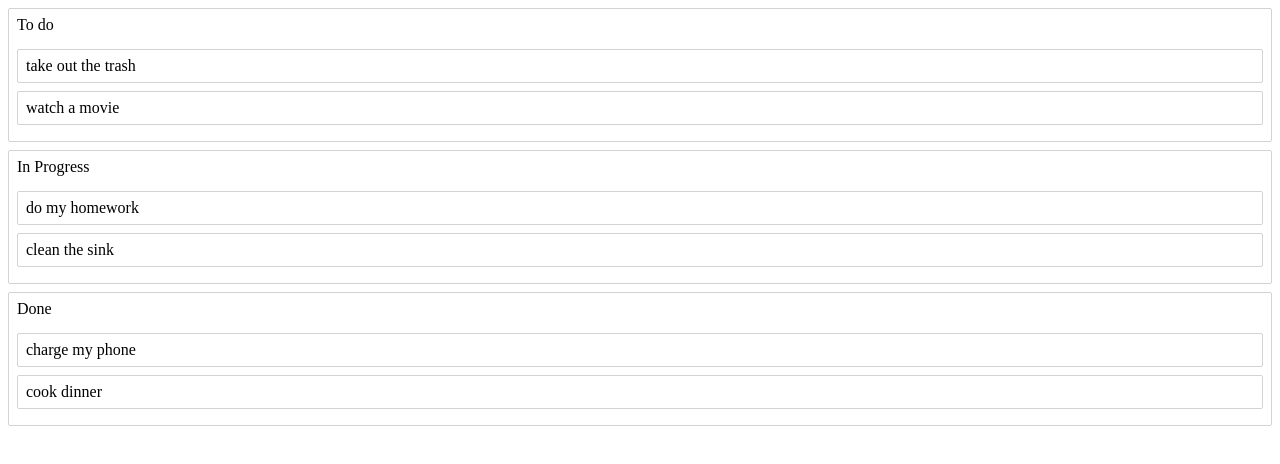
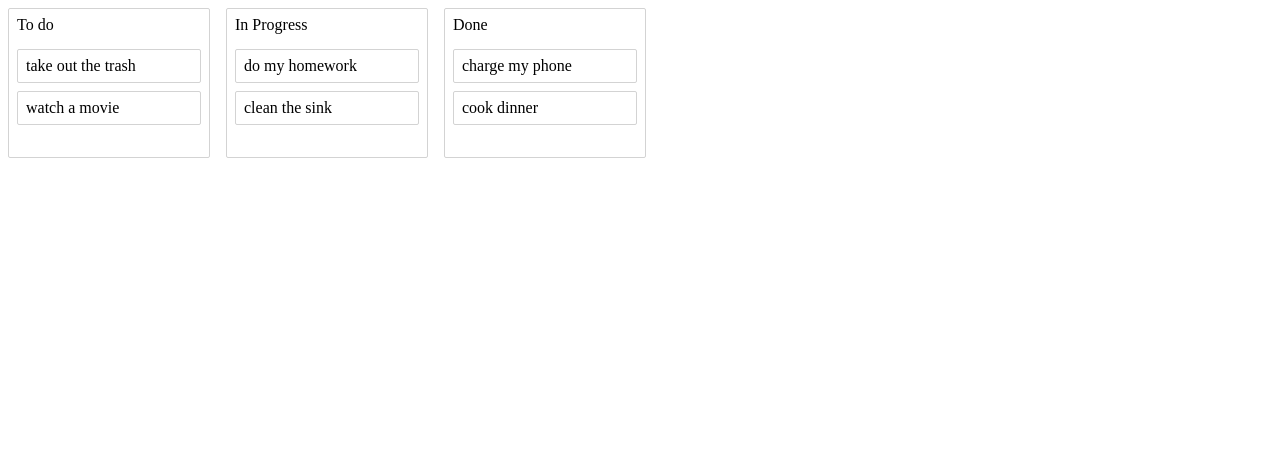
Before and after one commit to lincredibleJC/react-task-manager, a React (Create React App) app: page / in a window 1280 px wide. Shown: the top 464 px of the page. Built offline with nearby package versions, Linux system fonts and the light colour scheme.

Commit message:
Make the 3 columns side by side using flex-box

```diff
--- a/src/Column.js
+++ b/src/Column.js
@@ -7,6 +7,10 @@ const Container = styled.div`
 	margin: 8px;
 	border: 1px solid lightgrey;
 	border-radius: 2px;
+	width: 200px;
+
+	display: flex;
+	flex-direction: column;
 `;
 
 const Title = styled.h3`
@@ -15,6 +19,8 @@ const Title = styled.h3`
 
 const TaskList = styled.div`
 	padding:8px;
+	flex-grow:1;
+	min-height: 100px;
 `;
 
 class Column extends React.Component {
--- a/src/index.js
+++ b/src/index.js
@@ -1,8 +1,13 @@
 import React from 'react';
 import ReactDOM from 'react-dom';
 import '../node_modules/reset-css/reset.css';
+import styled from 'styled-components';
 import { DragDropContext } from 'react-beautiful-dnd';
 import Column from './Column';
+
+const Container = styled.div`
+	display: flex;
+`;
 
 class App extends React.Component {
 	constructor(props){
@@ -77,12 +82,14 @@ class App extends React.Component {
 	render(){
 		return (
 			<DragDropContext onDragEnd={this.onDragEnd}>
+				<Container>
 				{this.state.columnOrder.map((columnId) => {
 					const column = this.state.columns[columnId];
 					const tasks = column.taskIds.map((taskId)=> this.state.tasks[taskId]);
 
 					return <Column key={column.id} column={column} tasks={tasks} />;
 				})}
+				</Container>
 			</DragDropContext>
 		);
 	}
```
